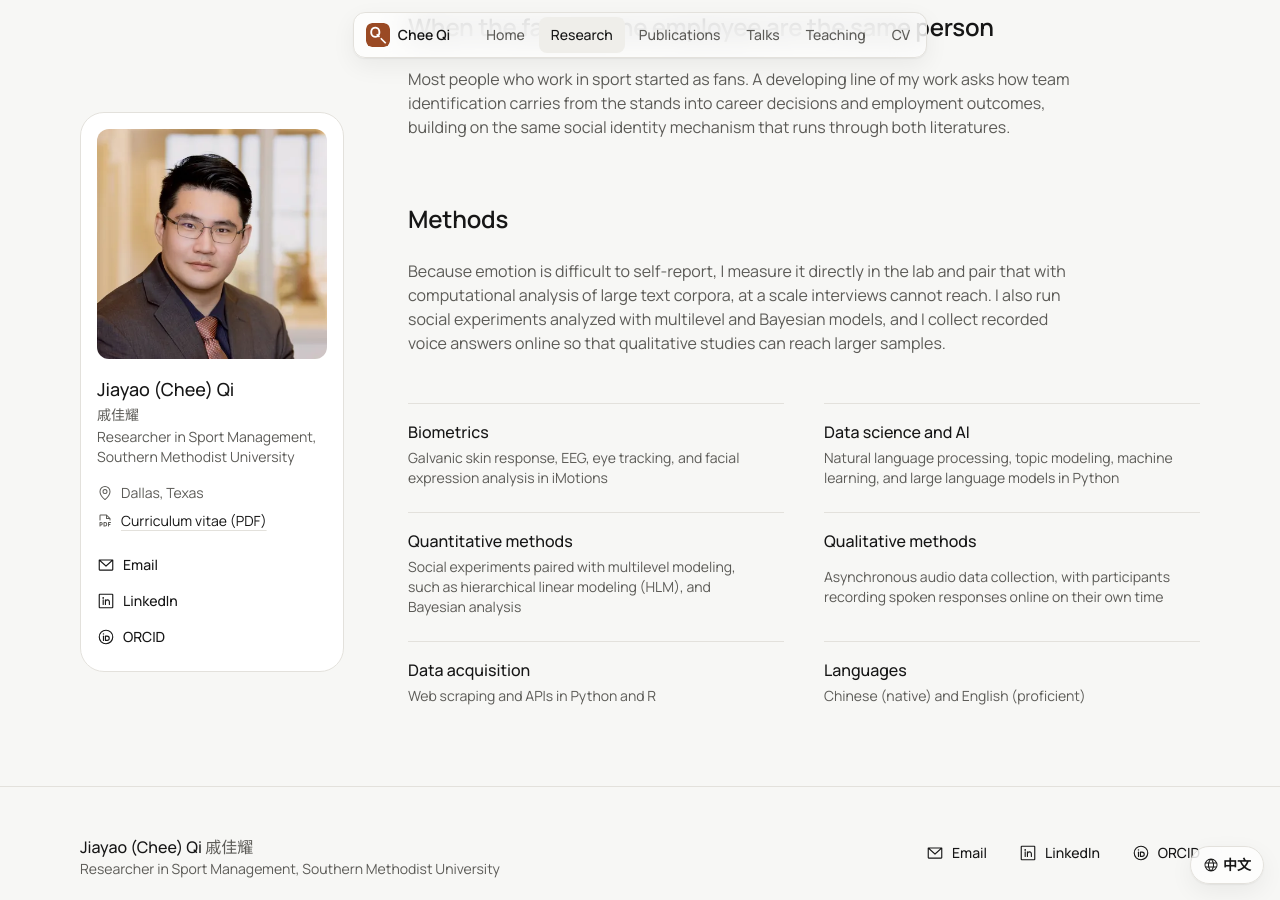
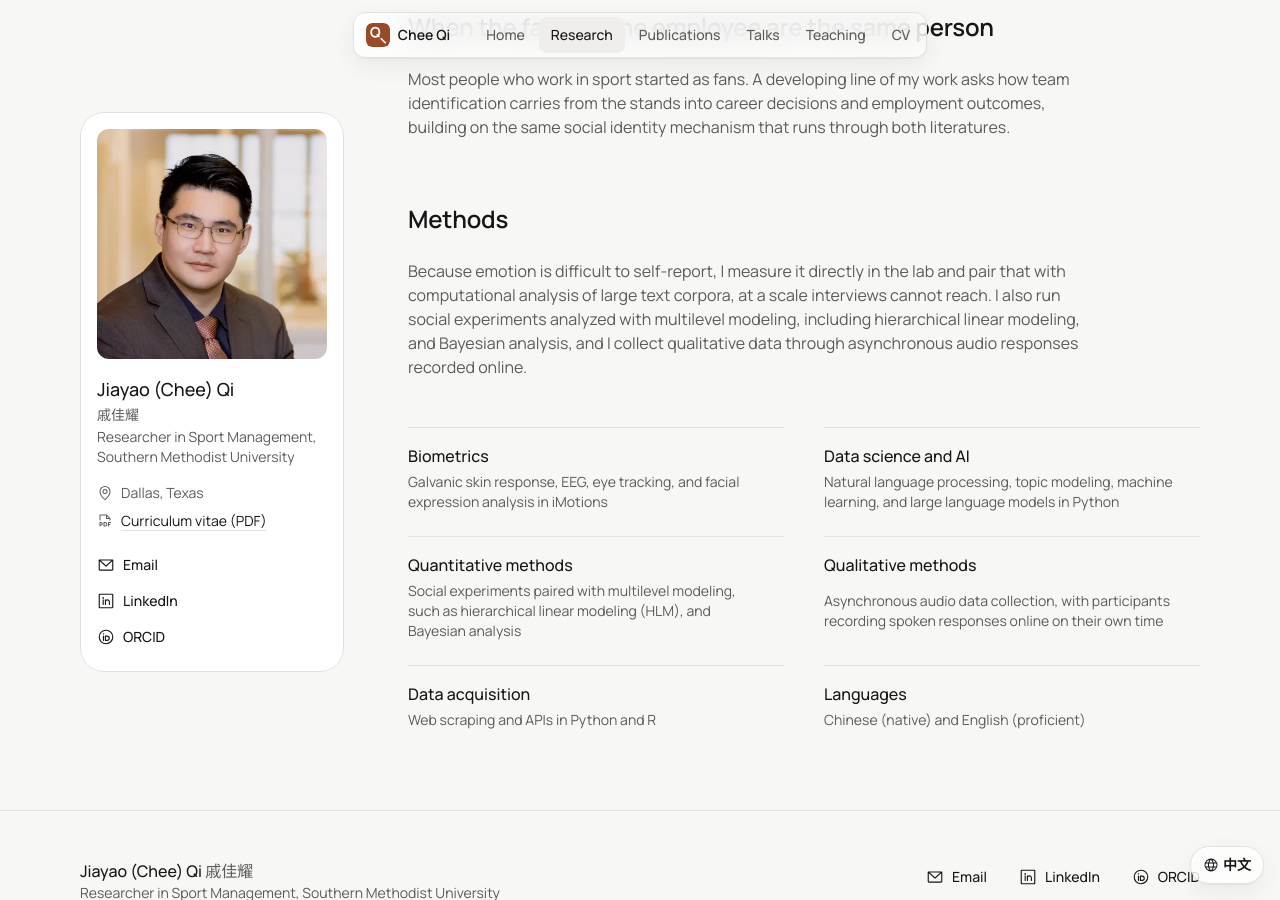
Before and after one commit to Jiayao-Qi/Jiayao-Qi.github.io, a Jekyll site: the page built from research.html, in a window 1280 px wide and 900 px high, scrolled down 2471 px. Built offline with Jekyll 4.4.1, drawn with Linux system fonts in a browser that asks for light colours.

Commit message:
Research page methods intro: name the methods precisely
Social experiments with multilevel modeling (including hierarchical
linear modeling) and Bayesian analysis, and qualitative data collected
through asynchronous audio responses recorded online; mirrored in
Chinese. Checked home, research, and both Chinese pages at 1440 and
390 px in light and dark: no overflow, no console errors.

Co-Authored-By: Claude Opus 5.5 <noreply@anthropic.com>
Claude-Session: https://claude.ai/code/session_01YW1G89wKU1CZZcHCs8tC1x

```diff
--- a/_data/profile.yml
+++ b/_data/profile.yml
@@ -99,9 +99,9 @@ theory: >-
 methods_intro: >-
   Because emotion is difficult to self-report, I measure it directly in the lab and pair
   that with computational analysis of large text corpora, at a scale interviews cannot
-  reach. I also run social experiments analyzed with multilevel and Bayesian models, and
-  I collect recorded voice answers online so that qualitative studies can reach larger
-  samples.
+  reach. I also run social experiments analyzed with multilevel modeling, including
+  hierarchical linear modeling, and Bayesian analysis, and I collect qualitative data
+  through asynchronous audio responses recorded online.
 methods:
   - name: "Biometrics"
     detail: "Galvanic skin response, EEG, eye tracking, and facial expression analysis in iMotions"
--- a/_data/profile_zh.yml
+++ b/_data/profile_zh.yml
@@ -62,7 +62,7 @@ theory: >-
   社会认同理论是这些研究的共同基础。我还参与撰写了 Theory in Sport Management: Insights and Applications（Routledge，即将出版）中关于“拓展与建构理论”（broaden-and-build theory）的章节，为研究中的积极情绪部分提供理论支撑。
 
 methods_intro: >-
-  情绪很难靠自我报告准确测量，因此我在实验室中直接测量它，并结合对大规模文本语料的计算分析，达到访谈无法企及的规模。我也开展社会实验，并用多层模型和贝叶斯模型进行分析；同时，我通过在线收集录音回答，让质性研究也能覆盖更多的参与者。
+  情绪很难靠自我报告准确测量，因此我在实验室中直接测量它，并结合对大规模文本语料的计算分析，达到访谈无法企及的规模。我也开展社会实验，并采用多层模型（包括分层线性模型）与贝叶斯分析；在质性研究中，我通过异步方式在线收集参与者录制的口头回答。
 methods:
   - name: "生理测量"
     detail: "皮肤电反应、脑电、眼动追踪与面部表情分析（iMotions）"
```
